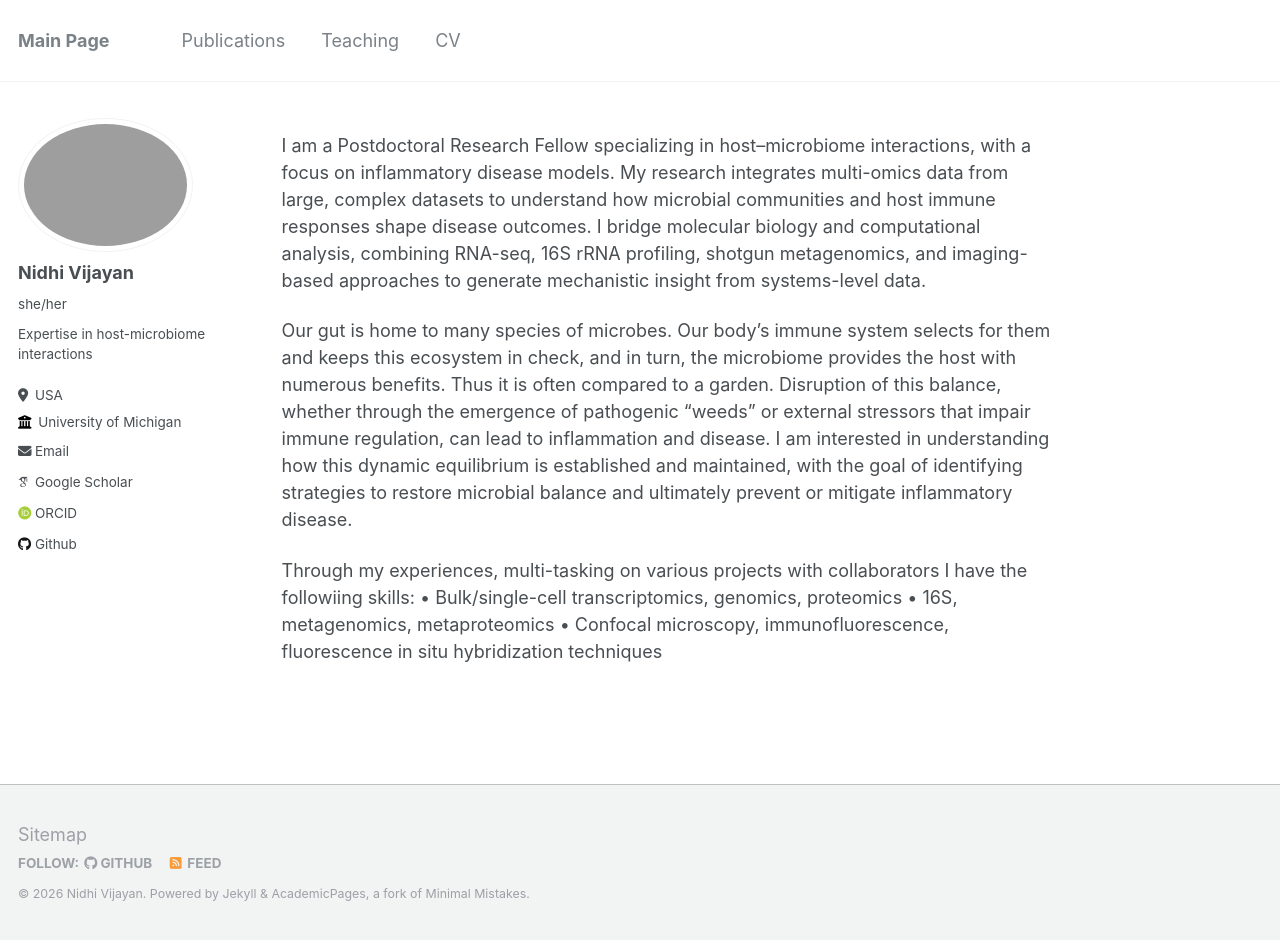
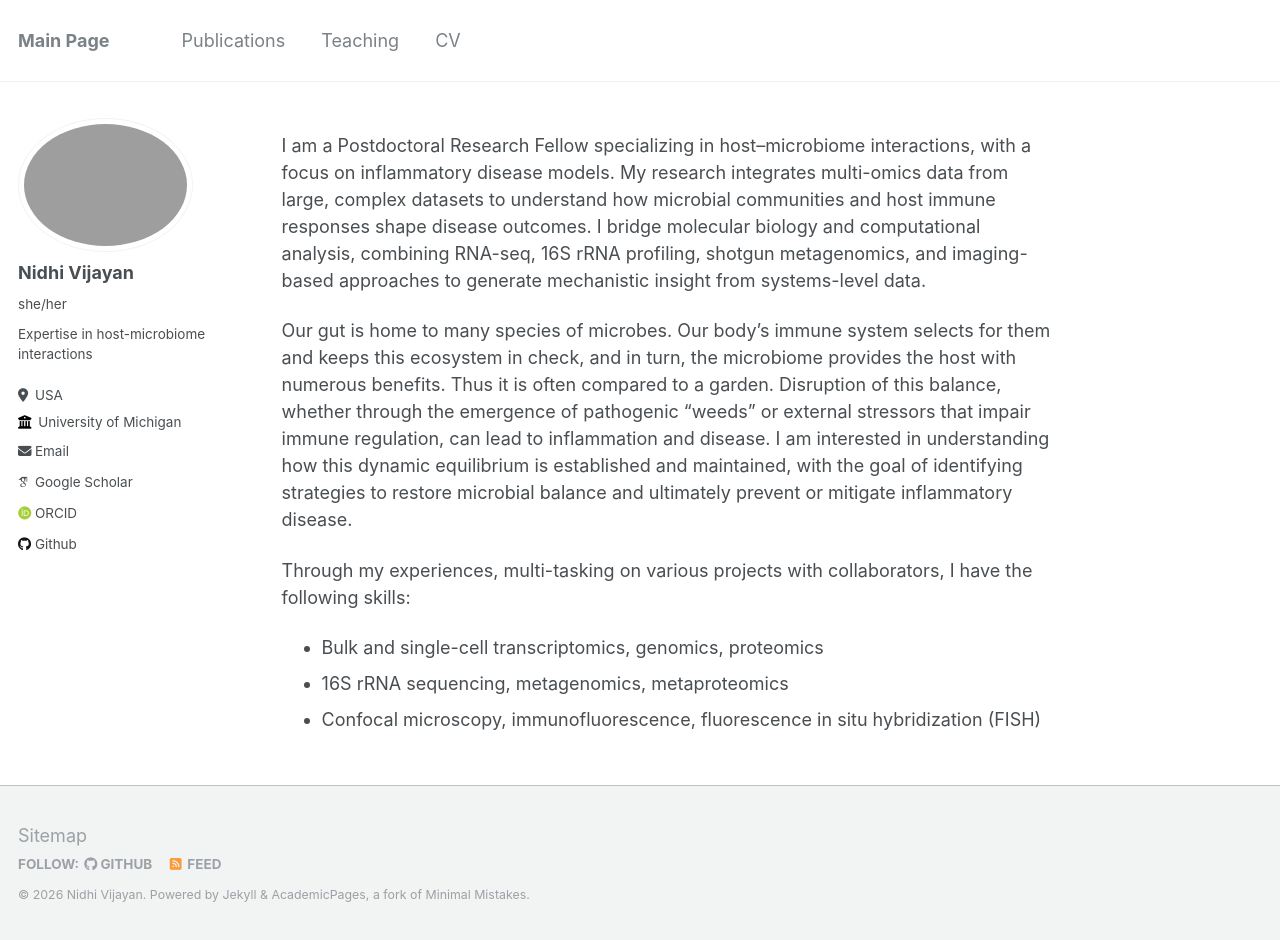
Before and after one commit to nidhivijayan/nidhivijayan.github.io, a Jekyll site: the page built from _pages/about.md, in a window 1280 px wide and 940 px high. Built offline with Jekyll 4.4.1, drawn with Linux system fonts in a browser that asks for light colours; some web fonts are replaced.

Commit message:
Fix skills list formatting and spelling errors
Corrected spelling and formatting issues in skills list.

```diff
--- a/_pages/about.md
+++ b/_pages/about.md
@@ -11,7 +11,8 @@ I am a Postdoctoral Research Fellow specializing in host–microbiome interactio
 
 Our gut is home to many species of microbes. Our body's immune system selects for them and keeps this ecosystem in check, and in turn, the microbiome provides the host with numerous benefits. Thus it is often compared to a garden. Disruption of this balance, whether through the emergence of pathogenic “weeds” or external stressors that impair immune regulation, can lead to inflammation and disease. I am interested in understanding how this dynamic equilibrium is established and maintained, with the goal of identifying strategies to restore microbial balance and ultimately prevent or mitigate inflammatory disease.
 
-Through my experiences, multi-tasking on various projects with collaborators I have the followiing skills:
-•	Bulk/single-cell transcriptomics, genomics, proteomics
-•	16S, metagenomics, metaproteomics
-•	Confocal microscopy, immunofluorescence, fluorescence in situ hybridization techniques
+Through my experiences, multi-tasking on various projects with collaborators, I have the following skills:
+
+- Bulk and single-cell transcriptomics, genomics, proteomics
+- 16S rRNA sequencing, metagenomics, metaproteomics
+- Confocal microscopy, immunofluorescence, fluorescence in situ hybridization (FISH)
```
